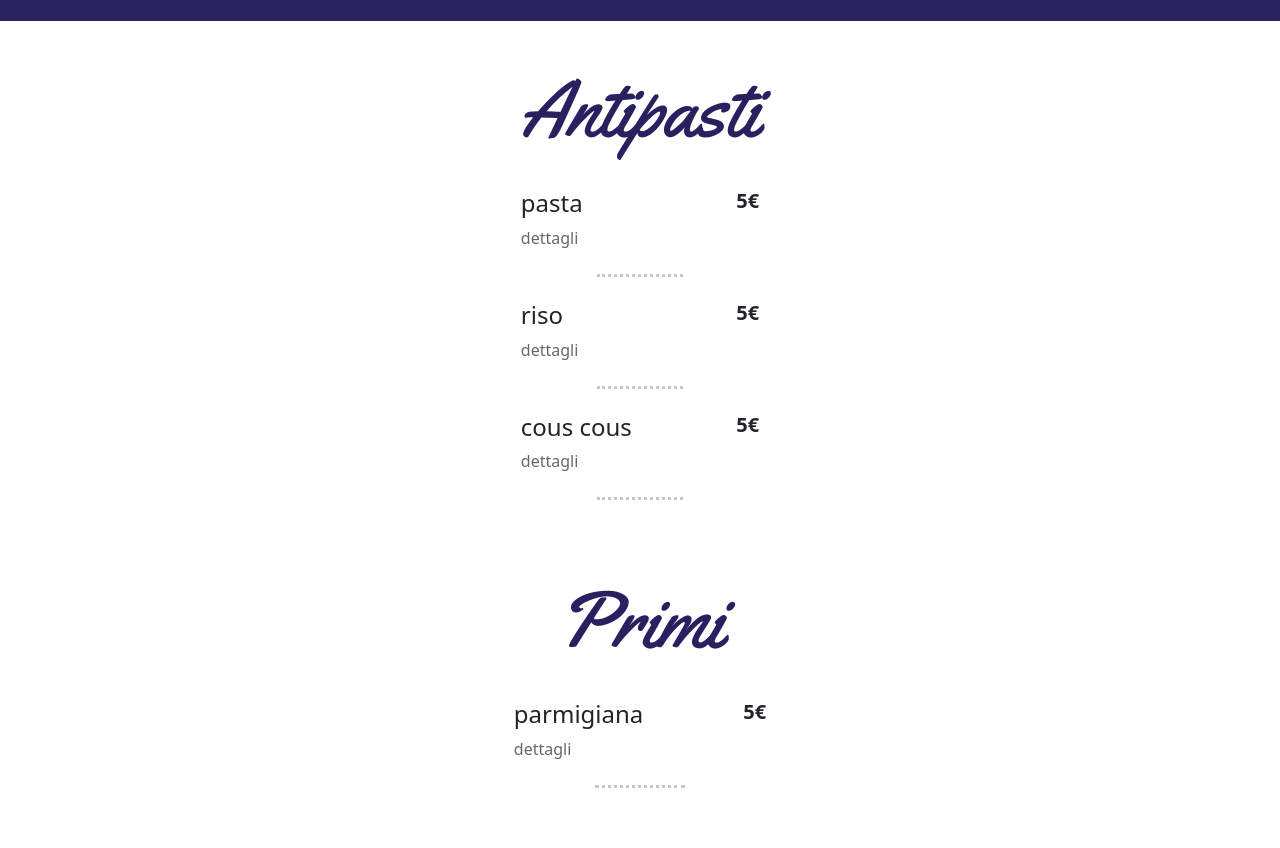
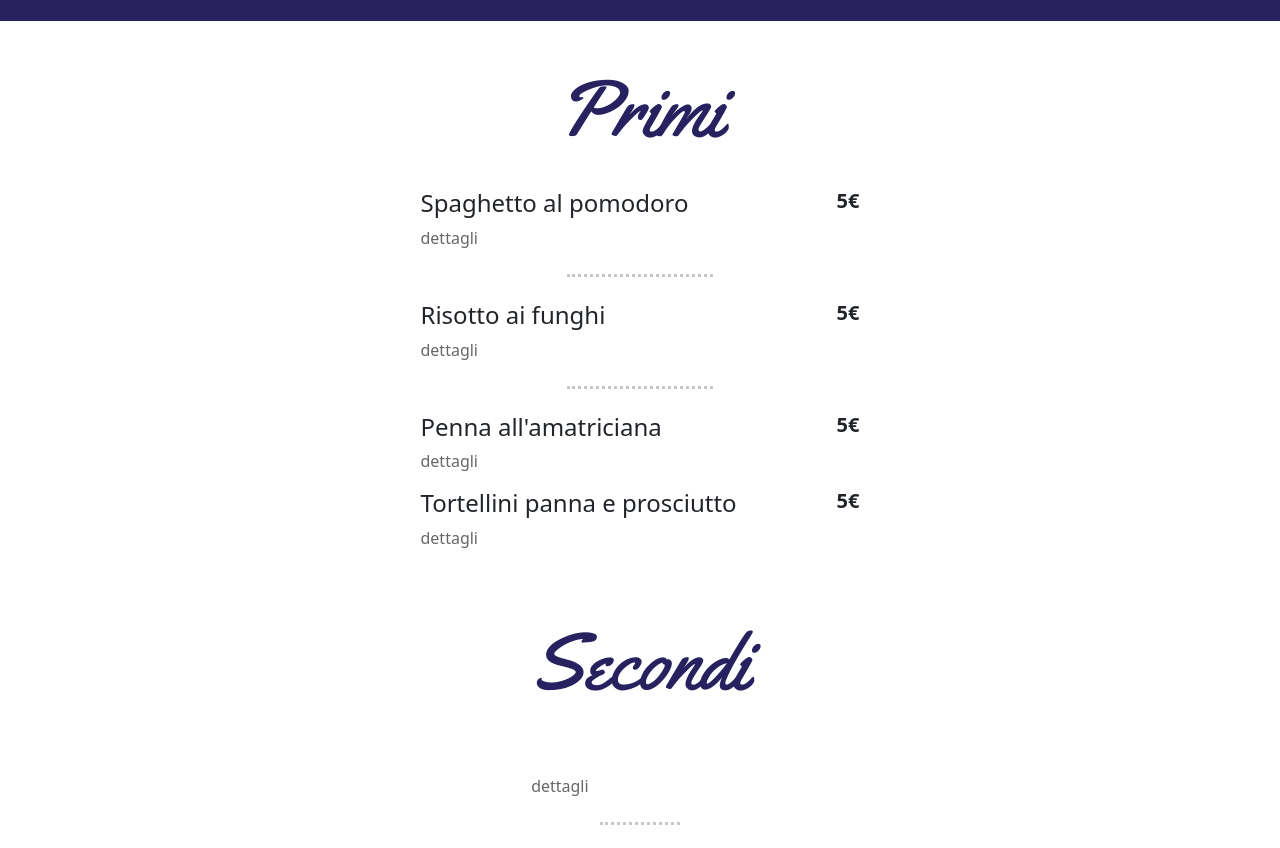
Before and after one commit to giuliarappo/Sombre-menu, a plain HTML site: page index.html in a window 1280 px wide. Shown: the part 99-947 px from the top of the page. Drawn offline with nearby package versions, Linux system fonts and the light colour scheme; files whose address does not match are found by name.

Commit message:
menu cambiato

```diff
--- a/index.html
+++ b/index.html
@@ -17,8 +17,8 @@
     </div>
     </nav>
     <div class="conteiner d-flex flex-column align-items-center">
-        <div class="antipasti m-3">
-            <h1 class="text-center display-1 m-4">Antipasti</h1>
+        <div class="primi m-3">
+            <h1 class="text-center display-1 m-4">Primi</h1>
             <div class="schede px-4 py-2">
                 <div class="d-flex">
                     <h4 id="antipasto1"></h4>
@@ -42,26 +42,6 @@
                 </div>
                 <p class="mb-0">dettagli</p>
             </div>
-            <hr>
-        </div>
-        <div class="primi m-3">
-            <h1 class="text-center display-1 m-4">Primi</h1>
-            <div class="schede px-4 py-2">
-                <div class="d-flex">
-                    <h4 id="antipasto1"></h4>
-                    <h5><strong></strong></h5>
-                </div>
-                <p class="mb-0">dettagli</p>
-            </div>
-            <hr>
-            <div class="schede px-4 py-2">
-                <div class="d-flex">
-                    <h4 id="antipasto1"></h4>
-                    <h5><strong></strong></h5>
-                </div>
-                <p class="mb-0">dettagli</p>
-            </div>
-            <hr>
             <div class="schede px-4 py-2">
                 <div class="d-flex">
                     <h4 id="antipasto1"></h4>
--- a/menu.json
+++ b/menu.json
@@ -3,19 +3,41 @@
     {
         "primi": [
             {
-                "piatto": "pasta",
+                "piatto": "Spaghetto al pomodoro",
                 "prezzo": "5€"
             },
             {
-                "piatto": "riso",
+                "piatto": "Risotto ai funghi",
                 "prezzo": "5€"
             },
             {
-                "piatto": "cous cous",
+                "piatto": "Penna all'amatriciana",
                 "prezzo": "5€"
             },
             {
-                "piatto": "parmigiana",
+                "piatto": "Tortellini panna e prosciutto",
+                "prezzo": "5€"
+            }
+        ],
+
+        "secondi": [
+            {
+                "piatto": "Arrosto di maiale",
+                "prezzo": "5€"
+            },
+            {
+                "piatto": "Cotoletta con patate",
+                "prezzo": "5€"
+            }
+        ],
+
+        "contorni": [
+            {
+                "piatto": "Zucchine",
+                "prezzo": "5€"
+            },
+            {
+                "piatto": "Patate",
                 "prezzo": "5€"
             }
         ]
```
